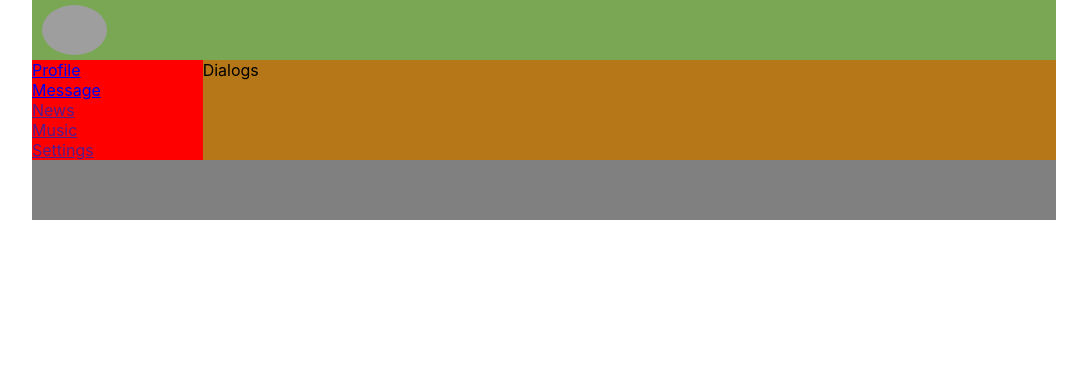
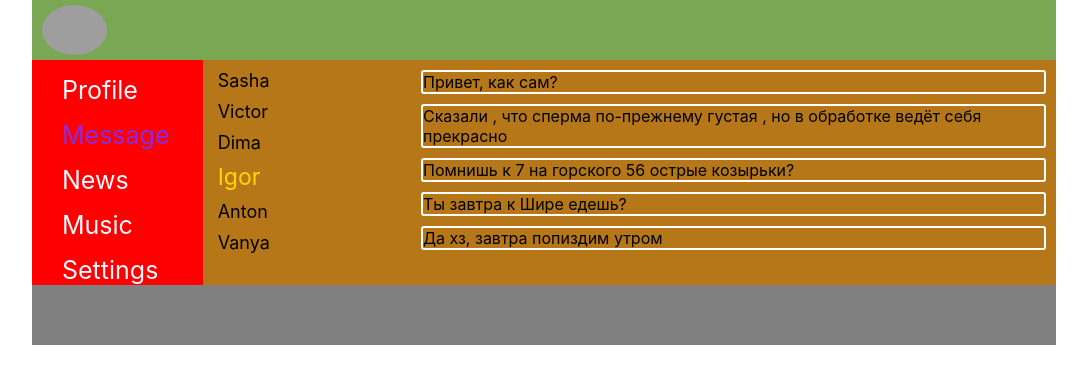
Before and after one commit to EvgeniyCvirko/it-incubator-social-network, a React (Create React App) app: page /Dialogs in a window 1280 px wide. Shown: the top 384 px of the page, without its empty margins (96-1183 px from the left). Built offline with nearby package versions, Linux system fonts and the light colour scheme; grey boxes are pictures that could not be loaded.

Commit message:
add Dialogs

```diff
--- a/src/components/Dialogs/Dialogs.module.css
+++ b/src/components/Dialogs/Dialogs.module.css
@@ -0,0 +1,27 @@
+.dialogs{
+display: grid;
+    -ms-grid-columns: 3fr 9fr;
+    grid-template-columns: 3fr 9fr;
+}
+.dialogsItem{
+
+
+}
+.dialog {
+    margin: 10px 10px 0px 15px;
+    font-size: 18px;
+}
+
+.dialogsItem .active{
+    color: gold;
+    margin: 10px 10px 0px 15px;
+    font-size: 23px;
+}
+.messages{
+
+}
+.message{
+    margin: 10px 10px 0px 5px;
+border: 2px solid white;
+    border-radius: 3px;
+}
--- a/src/components/Dialogs/Dialogs.tsx
+++ b/src/components/Dialogs/Dialogs.tsx
@@ -1,9 +1,23 @@
-
+import c from './Dialogs.module.css'
 
 export const Dialogs = () =>{
     return(
-        <div>
-            Dialogs
+        <div className={c.dialogs}>
+            <div className={c.dialogsItem}>
+                <div className={c.dialog}>Sasha</div>
+                <div className={c.dialog}>Victor</div>
+                <div className={c.dialog}>Dima</div>
+                <div className={c.dialog + " " + c.active}>Igor</div>
+                <div className={c.dialog}>Anton</div>
+                <div className={c.dialog} >Vanya</div>
+            </div>
+            <div className={c.messages}>
+                <div className={c.message}>Привет, как сам?</div>
+                <div className={c.message}>Сказали , что сперма по-прежнему густая , но в обработке ведёт себя прекрасно</div>
+                <div className={c.message}>Помнишь к 7 на горского 56 острые козырьки?</div>
+                <div className={c.message}>Ты завтра к Шире едешь?</div>
+                <div className={c.message}>Да хз, завтра попиздим утром</div>
+            </div>
         </div>
     )
 }
--- a/src/components/Nav/Nav.css
+++ /dev/null
@@ -1,4 +0,0 @@
-nav{
-    grid-area: n;
-    background-color: red;
-}
--- /dev/null
+++ b/src/components/Nav/Nav.module.css
@@ -0,0 +1,17 @@
+nav{
+    grid-area: n;
+    background-color: red;
+}
+
+.item a{
+    text-decoration: none;
+    color: aliceblue;
+    margin:15px 0px 0px 15px ;
+    font-size: 25px;
+}
+.item a.active{
+    color: blueviolet;
+}
+.item {
+    margin: 15px 25px 0px 15px;
+}
--- a/src/components/Nav/Nav.tsx
+++ b/src/components/Nav/Nav.tsx
@@ -1,6 +1,8 @@
 import React from 'react';
-import './Nav.css';
+import b from './Nav.module.css';
 import {Item} from "./Item/Item";
+import {NavLink} from "react-router-dom";
+
 
 export const Nav = () =>{
     return(
@@ -12,20 +14,20 @@ export const Nav = () =>{
         //     <Item item='Settings'/>
         // </nav>
         <nav>
-            <div className="item">
-                <a href='/profile'>Profile</a>
+            <div className={b.item}>
+                <NavLink to='/profile' activeClassName={b.active}>Profile</NavLink>
             </div>
-            <div className="item">
-                <a href='/dialogs'>Message</a>
+            <div className={b.item}>
+                <NavLink to='/dialogs'  activeClassName={b.active}>Message</NavLink>
             </div>
-            <div className="item">
-                <a href=''>News</a>
+            <div className={b.item}>
+                <NavLink to='/news'  activeClassName={b.active}>News</NavLink>
             </div>
-            <div className="item">
-                <a href=''>Music</a>
+            <div className={b.item}>
+                <NavLink to='/music'  activeClassName={b.active}>Music</NavLink>
             </div>
-            <div className="item">
-                <a href=''>Settings</a>
+            <div className={b.item}>
+                <NavLink to='/settings'  activeClassName={b.active}>Settings</NavLink>
             </div>
 
         </nav>
```
